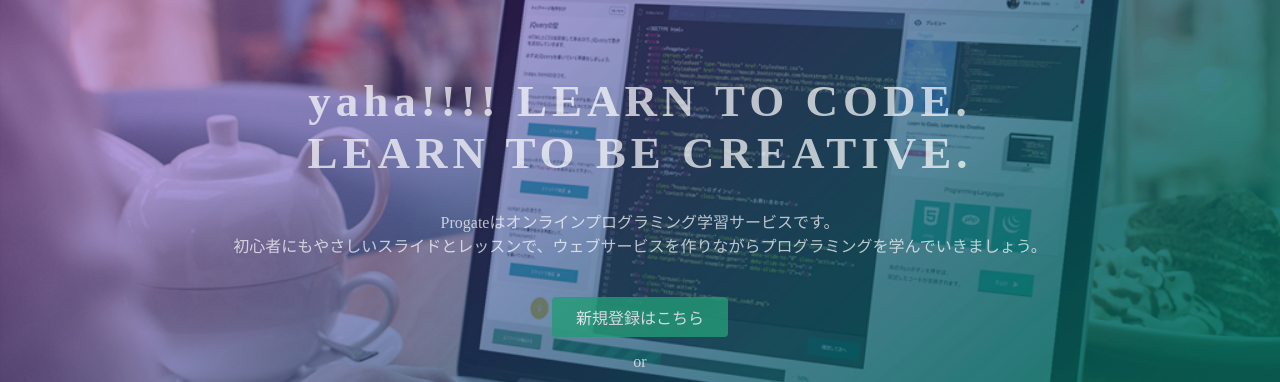
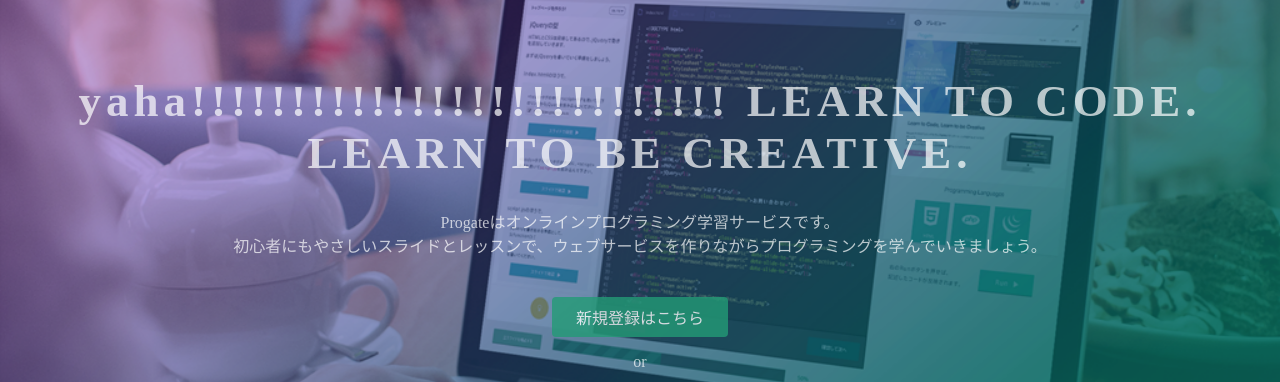
Before and after one commit to Sugimochi/Sugimochi.github.io, a plain HTML site: page index.html in a window 1280 px wide. Shown: the part 135-517 px from the top of the page. Drawn offline with Linux system fonts and the light colour scheme.

Commit message:
github上でコミットしたよ

```diff
--- a/index.html
+++ b/index.html
@@ -23,7 +23,7 @@
   </header>
   <div class="top-wrapper">
     <div class="container">
-      <h1>yaha!!!! LEARN TO CODE.<br>LEARN TO BE CREATIVE.</h1>
+      <h1>yaha!!!!!!!!!!!!!!!!!!!!!!!!!!! LEARN TO CODE.<br>LEARN TO BE CREATIVE.</h1>
       <p>Progateはオンラインプログラミング学習サービスです。<br>初心者にもやさしいスライドとレッスンで、ウェブサービスを作りながらプログラミングを学んでいきましょう。</p>
       <div class="btn-wrapper">
         <a href="#" class="btn signup">新規登録はこちら</a>
```
